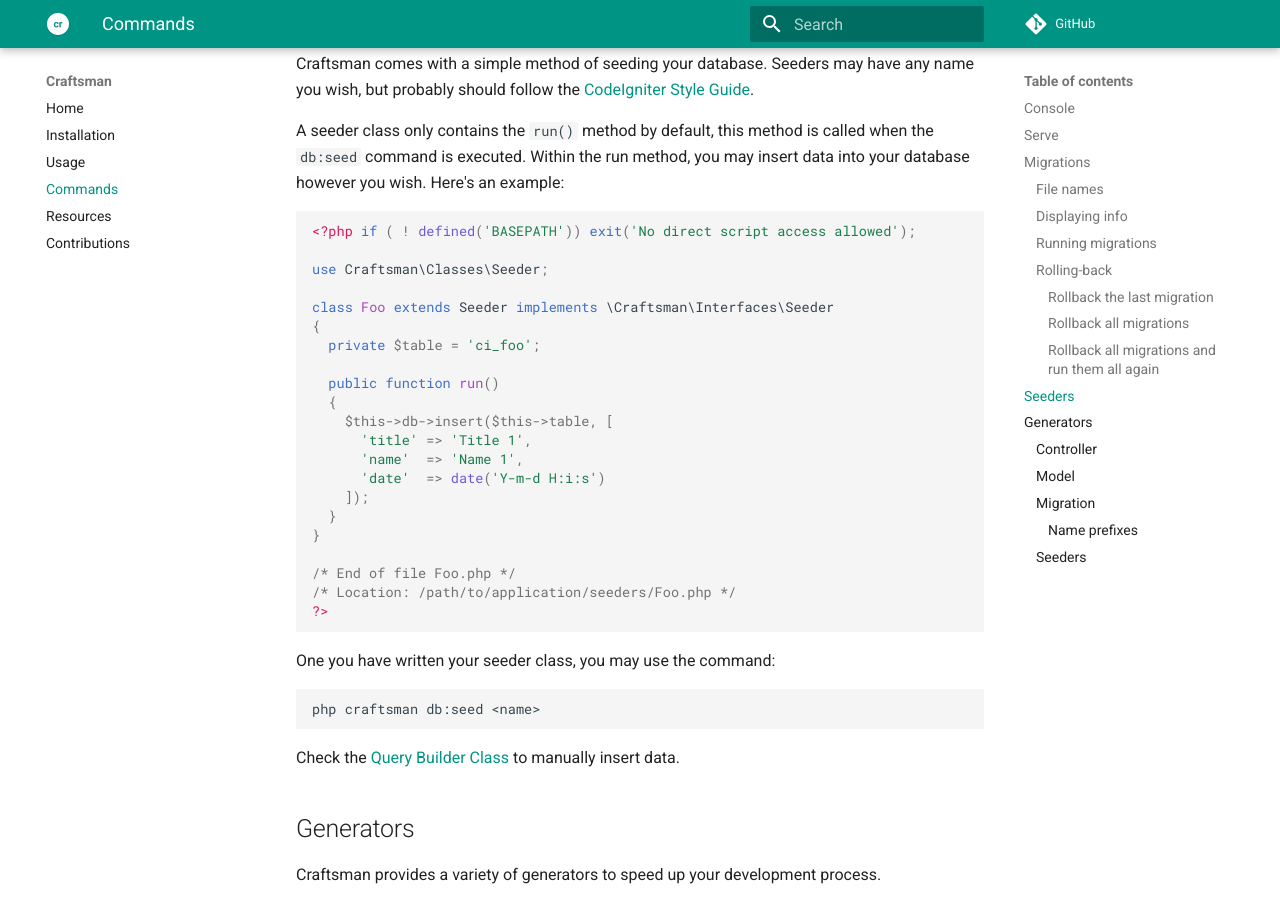
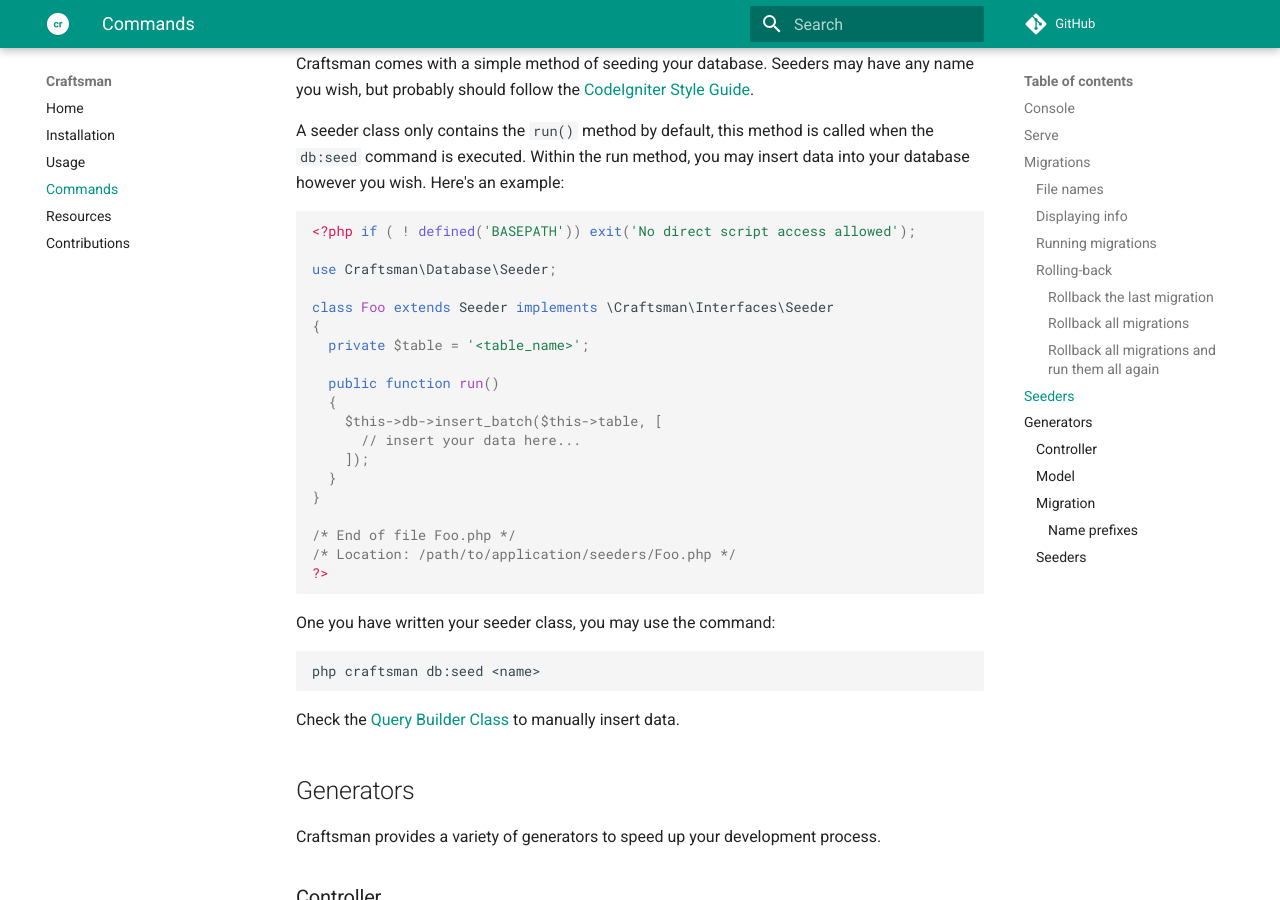
Before and after one commit to CI-Craftsman/Documentation, an MkDocs documentation site: the page built from docs/commands.md, in a window 1280 px wide and 900 px high, scrolled down 3205 px. Built offline with MkDocs 1.6.1 and Material for MkDocs 9.7.7, drawn with Linux system fonts in a browser that asks for light colours; comment, search, counter and statistics services are not loaded; old or Windows-style settings are respelled for this version of MkDocs.

Commit message:
Update seeder output

```diff
--- a/docs/commands.md
+++ b/docs/commands.md
@@ -110,18 +110,16 @@
 
 <?php if ( ! defined('BASEPATH')) exit('No direct script access allowed');
 
-use Craftsman\Classes\Seeder;
+use Craftsman\Database\Seeder;
 
 class Foo extends Seeder implements \Craftsman\Interfaces\Seeder
 {
-  private $table = 'ci_foo';
+  private $table = '<table_name>';
 
   public function run()
   {
-    $this->db->insert($this->table, [
-      'title' => 'Title 1',
-      'name'  => 'Name 1',
-      'date'  => date('Y-m-d H:i:s')
+    $this->db->insert_batch($this->table, [
+      // insert your data here...
     ]);
   }
 }
```
